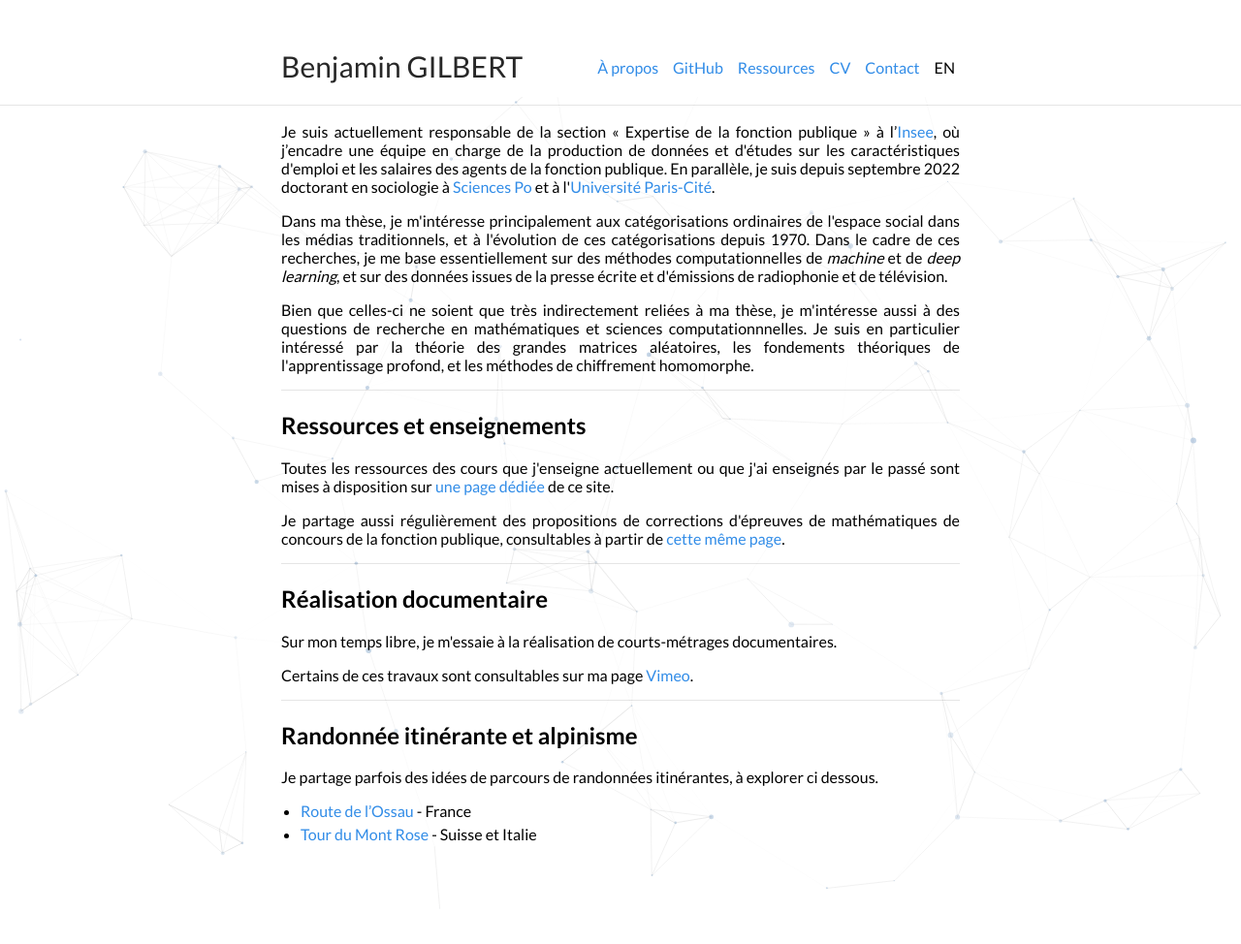
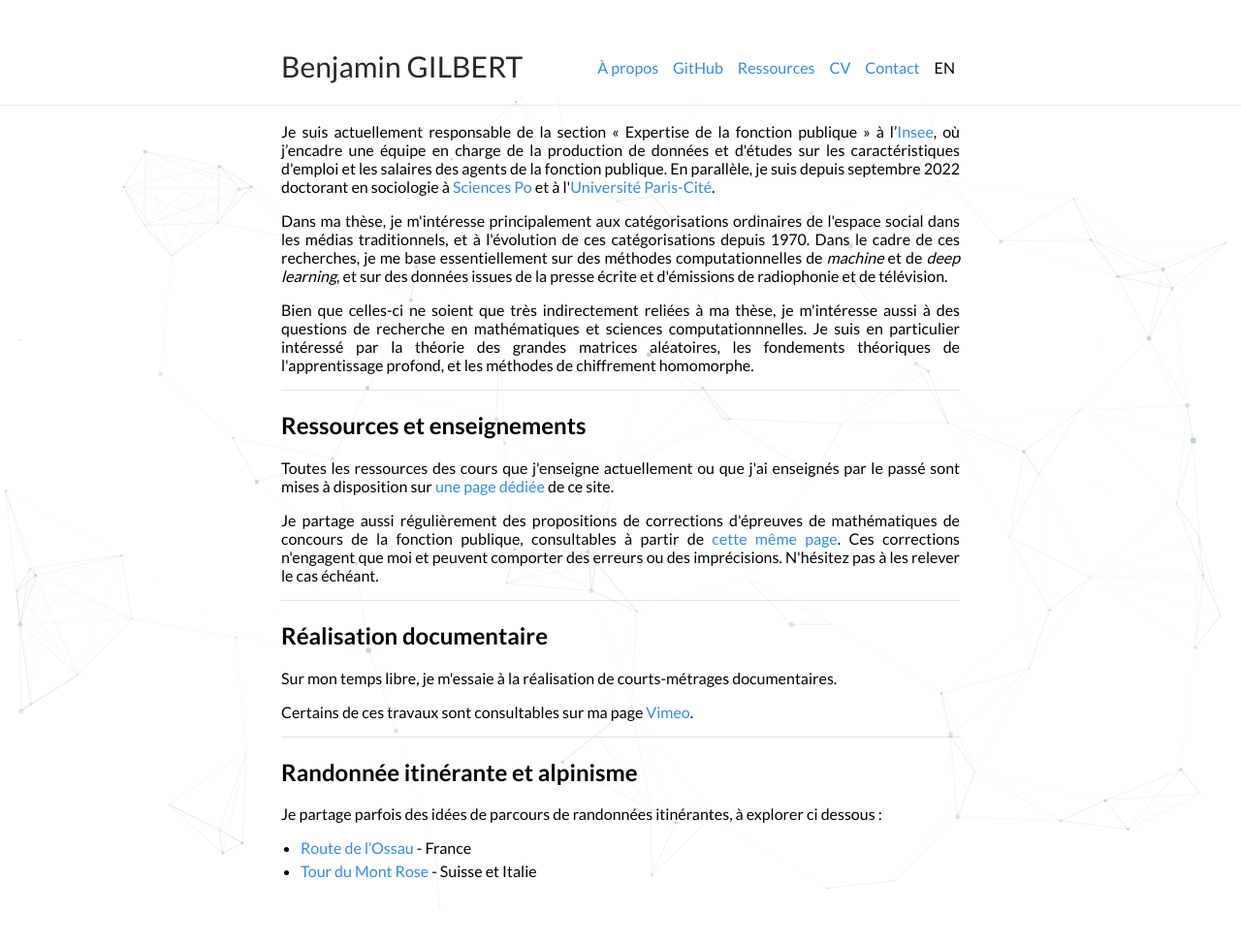
Before and after one commit to bglbrt/bglbrt.github.io, a Jekyll site: the page built from index.md, in a window 1280 px wide. Shown: the whole page at 97% size. Built offline with Jekyll 4.4.1, drawn with Linux system fonts in a browser that asks for light colours; nearby versions of some CDN libraries; before the commit the page ends 936 px from its top, so only the background shows below that.

Commit message:
Mise à jour du site

```diff
--- a/index.md
+++ b/index.md
@@ -22,7 +22,7 @@ lang: "fr"
 
 <p> Toutes les ressources des cours que j'enseigne actuellement ou que j'ai enseignés par le passé sont mises à disposition sur <a href = "/fr/enseignement">une page dédiée</a> de ce site. </p>
 
-<p> Je partage aussi régulièrement des propositions de corrections d'épreuves de mathématiques de concours de la fonction publique, consultables à partir de <a href = "/fr/enseignement">cette même page</a>. </p>
+<p> Je partage aussi régulièrement des propositions de corrections d'épreuves de mathématiques de concours de la fonction publique, consultables à partir de <a href = "/fr/enseignement">cette même page</a>. Ces corrections n'engagent que moi et peuvent comporter des erreurs ou des imprécisions. N'hésitez pas à les relever le cas échéant. </p>
 
 </div>
 
@@ -44,7 +44,7 @@ lang: "fr"
 
 <div style="text-align: justify">
 
-<p> Je partage parfois des idées de parcours de randonnées itinérantes, à explorer ci dessous. </p>
+<p> Je partage parfois des idées de parcours de randonnées itinérantes, à explorer ci dessous : </p>
 
 </div>
 
```
